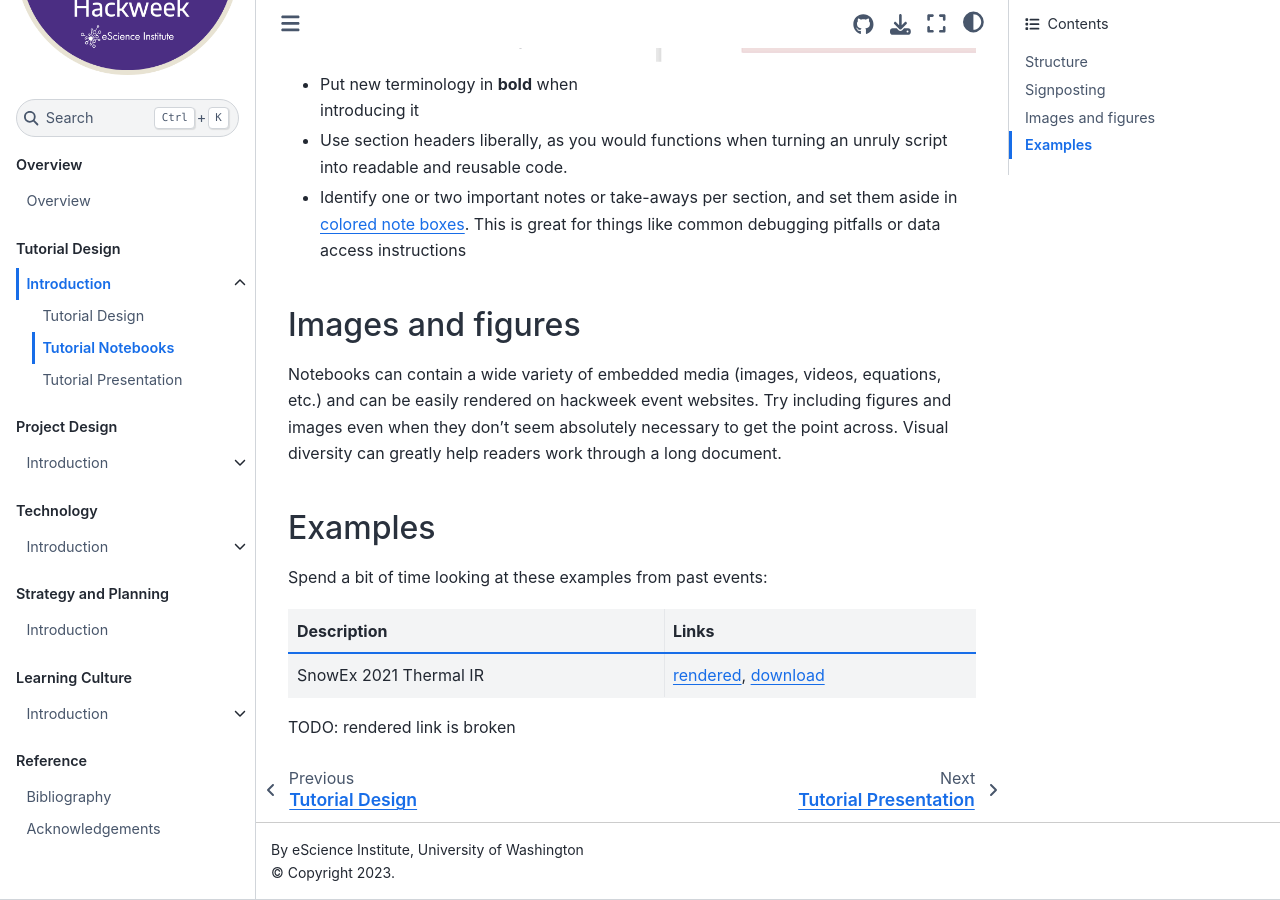
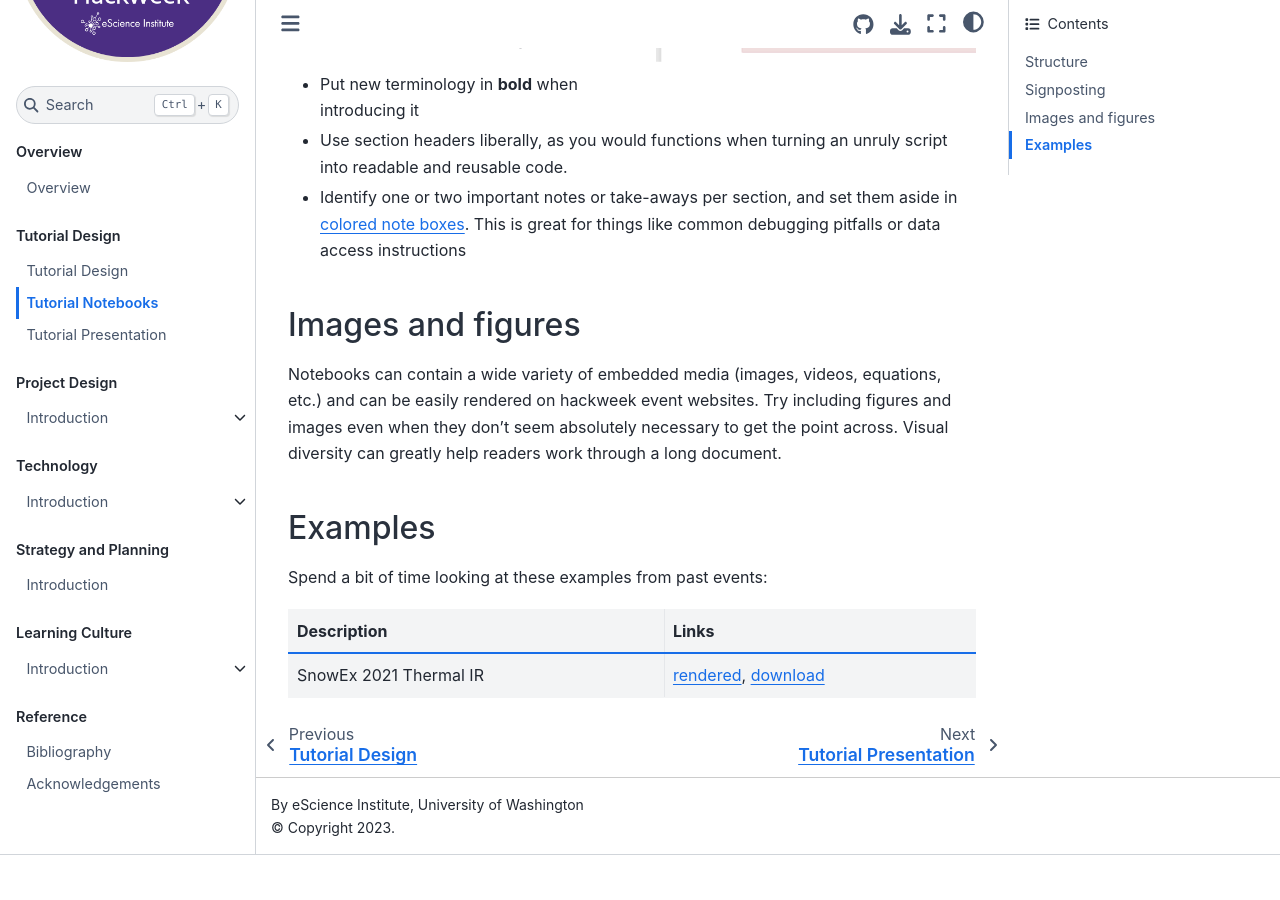
Before and after one commit to uwhackweek/hackweeks-as-a-service, a Jupyter Book: the page built from docs/tutorials/tutorial-notebooks.md, in a window 1280 px wide and 900 px high, scrolled down 1006 px. Built offline with Jupyter Book 1.0.4 settings and Sphinx 7.4.7 and the Sphinx Book theme 1.1.4, drawn with Linux system fonts in a browser that asks for light colours; after the commit the page ends 1861 px from its top, so only the background shows below that.

Commit message:
Apply suggestions from code review
Co-authored-by: Jessica Scheick <JessicaS11@users.noreply.github.com>
Co-authored-by: Scott Henderson <scottyhq@gmail.com>

```diff
--- a/docs/tutorials/index.md
+++ b/docs/tutorials/index.md
@@ -1,4 +1,3 @@
-# Introduction
 
 In hackweek events, participants get the opportunity to learn and engage with new concepts through *tutorials*.
 These usually take the form of a 30-60 minute classroom session in which a content expert, the "*tutorial lead*",
--- a/docs/tutorials/tutorial-notebooks.md
+++ b/docs/tutorials/tutorial-notebooks.md
@@ -45,6 +45,4 @@
 
 | Description | Links |
 | - | - |
-| SnowEx 2021 Thermal IR | [rendered](https://snowex-hackweek.github.io/website/tutorials/thermal-ir/thermal-ir-tutorial.html), [download](https://github.com/snowex-hackweek/website/raw/main/book/tutorials/thermal-ir/thermal-ir-tutorial.ipynb) |
-
-TODO: rendered link is broken
+| SnowEx 2021 Thermal IR | [rendered](https://snowex-2021.hackweek.io/tutorials/thermal-ir), [download](https://github.com/snowex-hackweek/website/raw/main/book/tutorials/thermal-ir/thermal-ir-tutorial.ipynb) |
```
Also changed, not shown: docs/tutorials/tutorial-design.md (+1 -2 lines).
